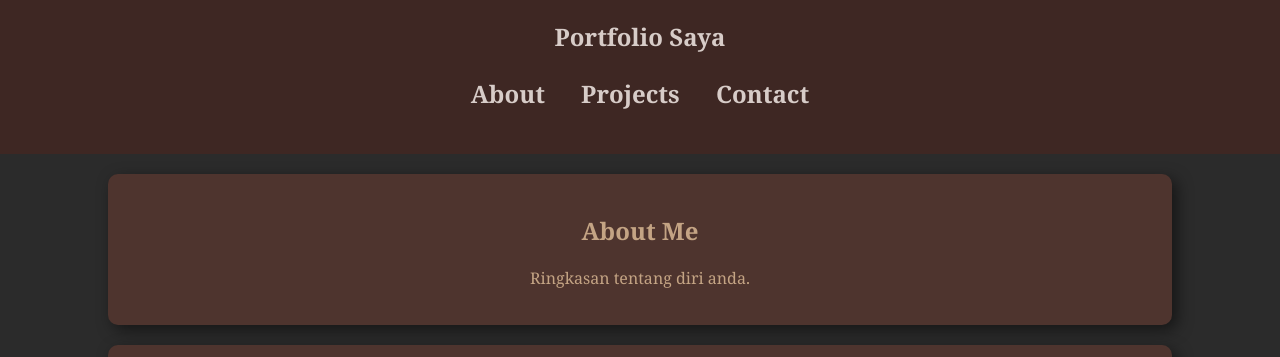
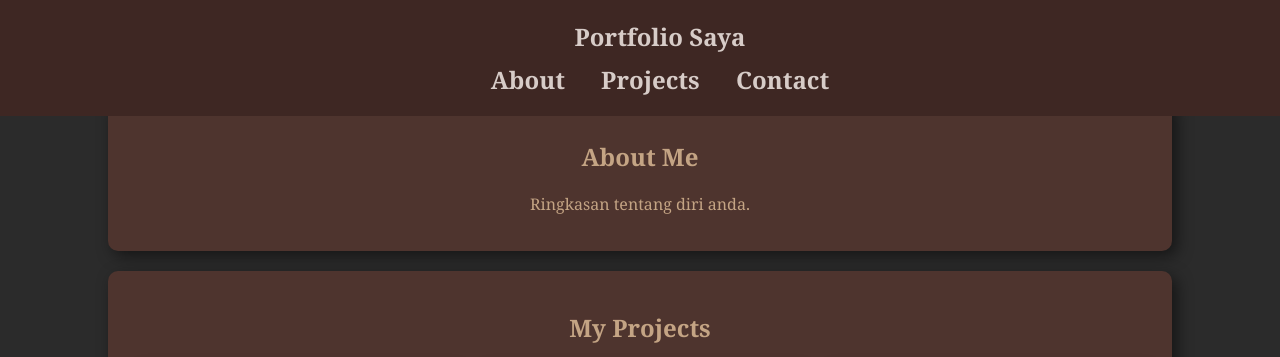
Before and after one commit to AsriKizi/static_website, a plain HTML site: page index.html in a window 1280 px wide. Shown: the top 357 px of the page. Drawn offline with Linux system fonts and the light colour scheme.

Commit message:
top menu

```diff
--- a/style.css
+++ b/style.css
@@ -1,7 +1,7 @@
 body {
     font-family: "Georgia", serif;
     margin: 0;
-    padding: 0;
+    padding: 80px 0 0 0;
     background-color: #2b2b2b;
     color: #c4a484;
 }
@@ -13,12 +13,18 @@ header {
     text-align: center;
     font-size: 24px;
     font-weight: bold;
+    position: fixed;
+    top: 0;
+    left: 0;
+    width: 100%;
+    z-index: 1000;
 }
 
 nav ul {
     list-style: none;
     padding: 0;
     text-align: center;
+    margin: 10px 0 0 0;
 }
 
 nav ul li {
```
